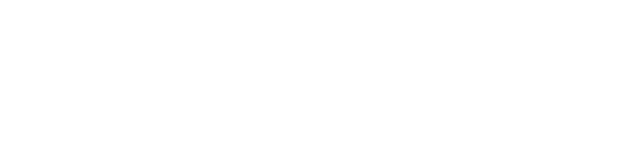
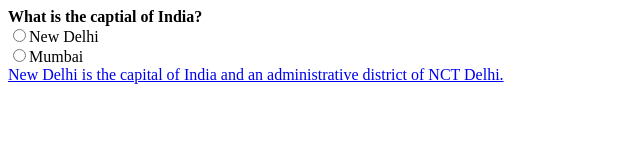
Before and after one commit to acciojob/trivia-Reshwanth00, a website: page main.html in a window 1280 px wide. Shown: the whole page, without its empty margins (0-640 px from the left). Drawn offline with Linux system fonts and the light colour scheme.

Commit message:
created a submission

```diff
--- a/main.html
+++ b/main.html
@@ -10,7 +10,19 @@
 	<!-- the entire body must be written by student -->
     <script type="text/javascript" src="./script.js">
 </script>
-
+	<div>
+		<b>What is the captial of India?</b>
+		<div>
+			<input type="radio">New Delhi
+		</div>
+		<div>
+			<input type="radio">Mumbai
+		</div>
+		<a href=" https://en.wikipedia.org/wiki/New_Delhi">
+			<div>
+				New Delhi is the capital of India and an administrative district of NCT Delhi.
+			</div>
+		</a>
+	</div>
 </body>
-
 </html>
```
